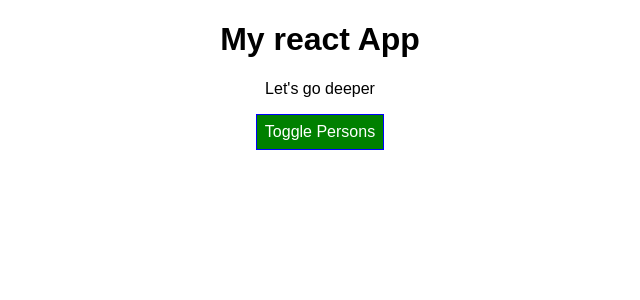
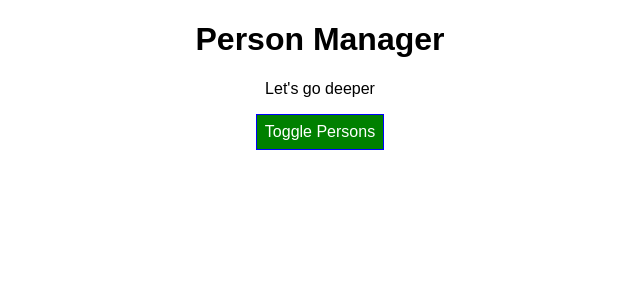
Before and after one commit to edgar-dias/react-intro, a React app: page / in a window 1280 px wide. Shown: the top 300 px of the page, without its empty margins (320-960 px from the left). Built offline with nearby package versions, Linux system fonts and the light colour scheme.

Commit message:
add dynamic title in App container

```diff
--- a/src/components/Cockpit/Cockpit.js
+++ b/src/components/Cockpit/Cockpit.js
@@ -20,7 +20,7 @@
 
     return(
         <div className={styles.Cockpit}>
-            <h1>My react App</h1>
+            <h1>{props.title}</h1>
             <p className={assignedClasses.join(' ')}>Let's go deeper</p>
             <button className={btnClass} onClick={props.clicked}>
                 Toggle Persons
--- a/src/containers/App.js
+++ b/src/containers/App.js
@@ -53,6 +53,7 @@
         return (
             <div className={styles.App}>
                 <Cockpit
+                    title={this.props.appTitle}
                     showPersons={this.state.showPersons}
                     persons={this.state.persons}
                     clicked={this.togglePersonsHandler}
--- a/src/index.js
+++ b/src/index.js
@@ -6,7 +6,7 @@
 
 ReactDOM.render(
   <React.StrictMode>
-    <App />
+    <App appTitle="Person Manager"/>
   </React.StrictMode>,
   document.getElementById('root')
 );
```
